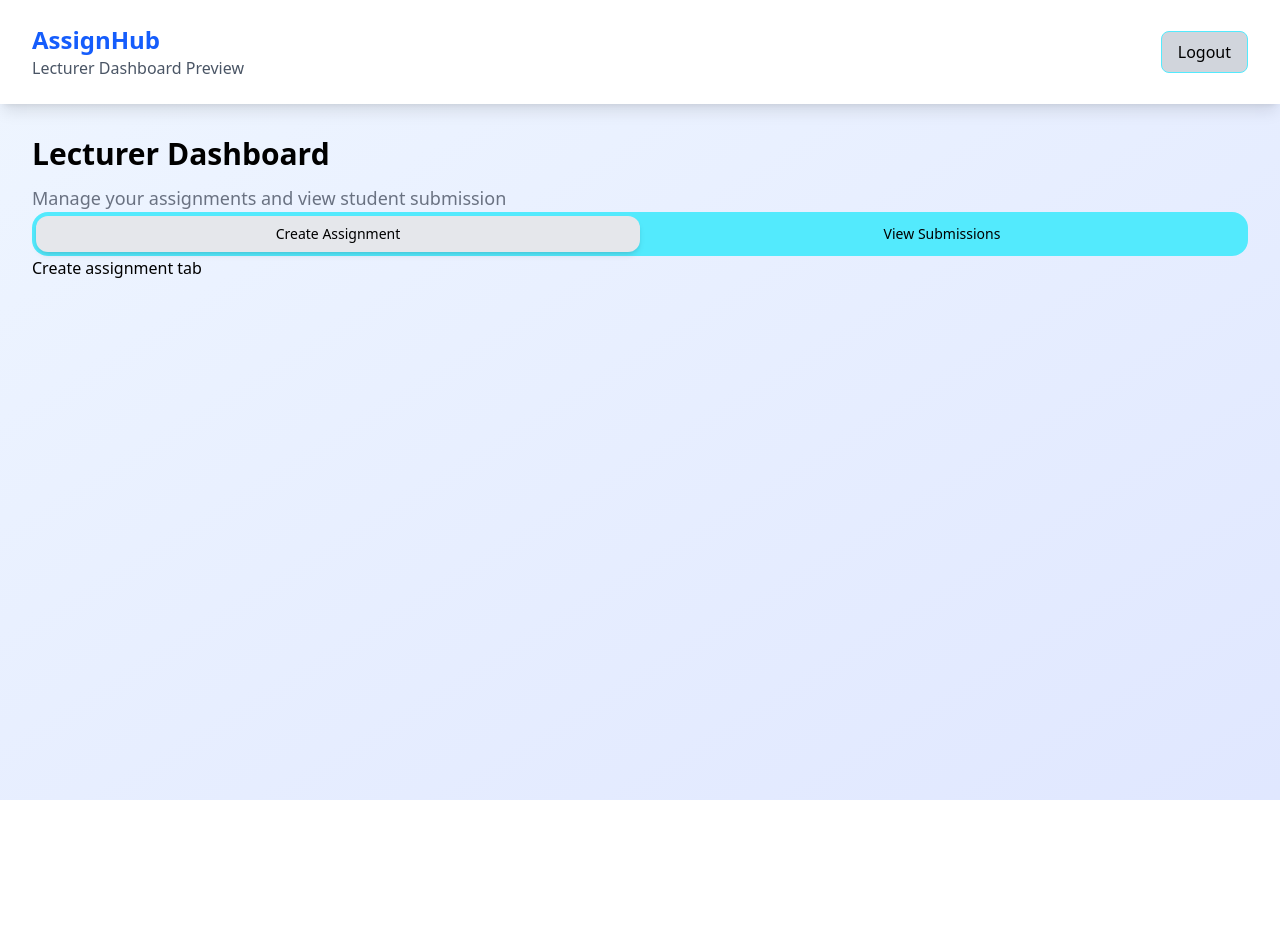
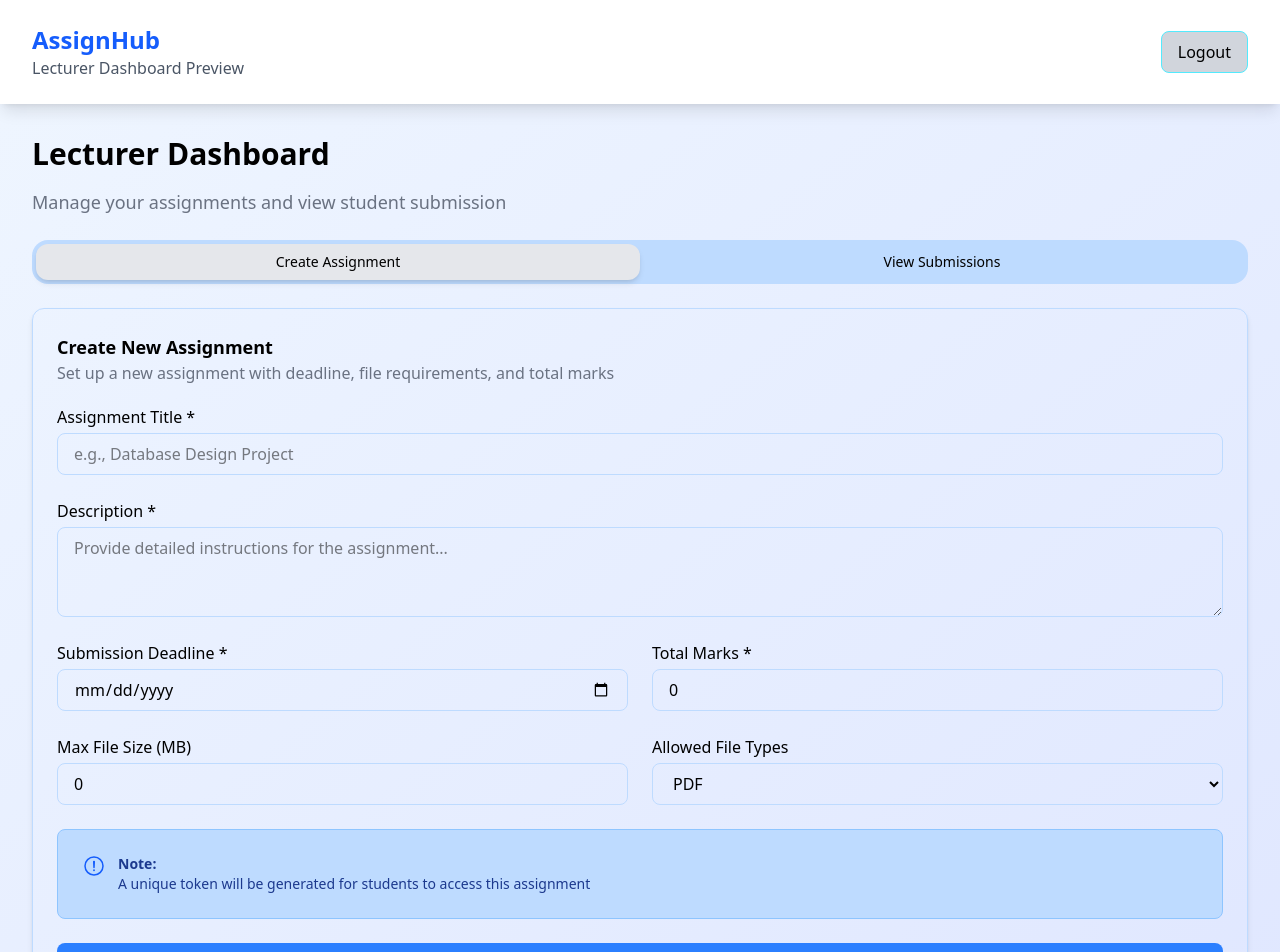
Before and after one commit to TaslimYusuf2210/assignHub, a Next.js app: page /lecturerDashboard in a window 1280 px wide. Shown: the top 952 px of the page. Before the commit the page ends 800 px from the top, so only its background shows below. Built offline with nearby package versions, Linux system fonts and the light colour scheme.

Commit message:
create assignment tab

```diff
--- a/app/globals.css
+++ b/app/globals.css
@@ -1,5 +1,5 @@
 @import "tailwindcss";
 
 .input-glow {
-  @apply focus:outline-cyan-500 focus:ring-2 focus:ring-cyan-200 focus:outline-none focus:border-2
+  @apply focus:outline-blue-200 focus:ring-2 focus:ring-blue-200 focus:outline-none focus:border-2
 }
--- a/app/layout.js
+++ b/app/layout.js
@@ -4,7 +4,7 @@ export default function RootLayout({ children }) {
   return (
     <html lang="en">
       <body
-        className={`bg-gradient-to-br from-blue-50 to-indigo-100`}
+        className={`bg-gradient-to-br from-blue-50 to-indigo-100 max-w-7xl mx-auto`}
       >
         {children}
       </body>
--- a/app/lecturerDashboard/page.js
+++ b/app/lecturerDashboard/page.js
@@ -3,23 +3,28 @@
 import Navbar from "@/components/navbar";
 import { useState } from "react";
 import ToggleTabs from "@/components/toggleTabs";
+import CreateAssignment from "@/components/createAssignment";
 
 function LecturerDashboard() {
     const [tab, setTab] = useState("Create Assignment")
     return (
         <div className="min-h-screen ">
             <Navbar/>
-            <div className="p-8">
+            <div className="p-8 space-y-4">
                 <h3 className="font-bold text-3xl">Lecturer Dashboard</h3>
-                <p className="text-gray-500 mt-3 text-lg">Manage your assignments and view student submission</p>
-                <ToggleTabs
-                tabdata={["Create Assignment", "View Submissions"]}
-                onChange={(arg) => setTab(arg)}
-                />
+                <p className="text-gray-500 text-lg">Manage your assignments and view student submission</p>
+                <div className="py-2">
+                    <ToggleTabs
+                    tabdata={["Create Assignment", "View Submissions"]}
+                    onChange={(arg) => setTab(arg)}
+                    />
+                </div>
 
                 <div>
                     {tab === "Create Assignment" ? (
-                        <div>Create assignment tab</div>
+                        <div>
+                            <CreateAssignment/>
+                        </div>
                     ) : (
                         <div>View Submissions tab</div>
                     )
--- /dev/null
+++ b/components/createAssignment.js
@@ -0,0 +1,155 @@
+"use client"
+import { useForm } from "react-hook-form";
+import * as yup from "yup";
+import { yupResolver } from "@hookform/resolvers/yup";
+import { IoAlertCircleOutline } from "react-icons/io5";
+
+function CreateAssignment() {
+  const schema = yup.object().shape({
+      assignmentTitle: yup
+          .string()
+          .required("Please enter your email"),
+      description: yup
+          .string()
+          .required("Password is required")
+          .min(10, "Description must be at least 10 characters long"),
+      submissionDeadline: yup
+          .date()
+          .required("Please select a valid date"),
+      totalMarks: yup
+          .number()
+          .required("Total Marks is required")
+          .min(1, "Total Marks can't be 0"),
+      maxFileSize: yup
+          .number()
+          .required("Please input Max File Size")
+          .min(1, "File size can't be 0MB"),
+      allowedFileTypes: yup
+          .string()
+          .required("Please select a file type category")
+          .oneOf(["PDF"], "Invalid category")
+      });
+
+      const {
+      register,
+      handleSubmit,
+      formState: { errors },
+      } = useForm({
+          resolver: yupResolver(schema),
+      });
+
+      async function submitForm(data) {
+        console.log(data);
+
+      }
+  return (
+    <div className="border border-blue-200 p-6 rounded-xl shadow-md">
+      <header className="font-bold text-lg">Create New Assignment</header>
+      <p className="text-gray-500 mb-5">
+        Set up a new assignment with deadline, file requirements, and total
+        marks
+      </p>
+      <form onSubmit={handleSubmit(submitForm)} className="space-y-6">
+        <div className="flex flex-col gap-1">
+          <label className="font-medium">Assignment Title *</label>
+          <input
+            {...register("assignmentTitle")}
+            placeholder="e.g., Database Design Project"
+            type="text"
+            className="py-2 px-4 border border-blue-200 rounded-lg"
+          />
+          {errors.assignmentTitle && (
+                    <p className="text-sm text-red-500 font-light">
+                        {errors.assignmentTitle.message}
+                    </p>
+                    )}
+        </div>
+        <div className="flex flex-col gap-1">
+          <label className="font-medium">Description *</label>
+          <textarea
+            {...register("description")}
+            placeholder="Provide detailed instructions for the assignment..."
+            type="text"
+            className="py-2 px-4 border border-blue-200 rounded-lg"
+            rows="3"
+          />
+          {errors.description && (
+                    <p className="text-sm text-red-500 font-light">
+                        {errors.description.message}
+                    </p>
+                    )}
+        </div>
+        <div className="grid grid-cols-2 gap-6">
+          <div className="flex flex-col gap-1">
+            <label className="font-medium">Submission Deadline *</label>
+            <input
+              {...register("submissionDeadline")}
+              type="date"
+              className="py-2 px-4 border border-blue-200 rounded-lg"
+            />
+            {errors.submissionDeadline && (
+                    <p className="text-sm text-red-500 font-light">
+                        {errors.submissionDeadline.message}
+                    </p>
+                    )}
+          </div>
+          <div className="flex flex-col gap-1">
+            <label className="font-medium">Total Marks *</label>
+            <input
+              {...register("totalMarks")}
+              defaultValue={0}
+              type="number"
+              className="py-2 px-4 border border-blue-200 rounded-lg"
+            />
+            {errors.totalMarks && (
+                    <p className="text-sm text-red-500 font-light">
+                        {errors.totalMarks.message}
+                    </p>
+                    )}
+          </div>
+          <div className="flex flex-col gap-1">
+            <label className="font-medium">Max File Size (MB)</label>
+            <input
+              {...register("maxFileSize")}
+              defaultValue={0}
+              type="number"
+              className="py-2 px-4 border border-blue-200 rounded-lg"
+            />
+            {errors.maxFileSize && (
+                    <p className="text-sm text-red-500 font-light">
+                        {errors.maxFileSize.message}
+                    </p>
+                    )}
+          </div>
+          <div className="flex flex-col gap-1">
+            <label className="font-medium">Allowed File Types</label>
+            <select
+            {...register("allowedFileTypes")}
+            defaultValue=""
+            className="py-2 px-4 border border-blue-200 rounded-lg"
+            >
+                <option value="PDF">PDF</option>
+            </select>
+            {errors.allowedFileTypes && (
+                    <p className="text-sm text-red-500 font-light">
+                        {errors.allowedFileTypes.message}
+                    </p>
+                    )}
+          </div>
+        </div>
+        <div className="bg-blue-200 flex gap-3 border border-blue-300 rounded-lg p-6">
+            <span><IoAlertCircleOutline className="text-2xl text-blue-600"/></span>
+            <div className="text-blue-900 text-sm">
+                <p className="font-bold">Note:</p>
+                <p className="">
+                A unique token will be generated for students to access this assignment
+                </p>
+            </div>
+        </div>
+        <button type="submit" className="text-white py-2 bg-blue-500 hover:bg-blue-600 font-medium w-full rounded-lg">Create Assignment</button>
+      </form>
+    </div>
+  );
+}
+
+export default CreateAssignment;
--- a/components/lecturerAuthForm.js
+++ b/components/lecturerAuthForm.js
@@ -33,7 +33,7 @@ function LecturerAuthForm() {
                     {...register("email")}
                     placeholder="lecturer@university.edu"
                     type="email"
-                    className="px-4 py-2 border input-glow border-cyan-300 rounded-lg"/>
+                    className="px-4 py-2 border input-glow border-blue-200 rounded-lg"/>
                     {errors.email && (
                     <p className="text-sm text-red-500 font-light">
                         {errors.email.message}
@@ -46,7 +46,7 @@ function LecturerAuthForm() {
                     {...register("password")}
                     placeholder="••••••••"
                     type="password"
-                    className="px-4 py-2 border input-glow border-cyan-300 rounded-lg"/>
+                    className="px-4 py-2 border input-glow border-blue-200 rounded-lg"/>
                     {errors.password && (
                     <p className="text-sm text-red-500 font-light">
                         {errors.password.message}
--- a/components/studentAuthForm.js
+++ b/components/studentAuthForm.js
@@ -31,7 +31,7 @@ function StudentAuthForm() {
                     {...register("email")}
                     placeholder="student@university.edu"
                     type="email"
-                    className="px-4 py-2 border input-glow border-cyan-300 rounded-lg"/>
+                    className="px-4 py-2 border input-glow border-blue-200 rounded-lg"/>
                     {errors.email && (
                     <p className="text-sm text-red-500 font-light">
                         {errors.email.message}
@@ -44,7 +44,7 @@ function StudentAuthForm() {
                     {...register("password")}
                     placeholder="••••••••"
                     type="password"
-                    className="px-4 py-2 border input-glow border-cyan-300 rounded-lg"/>
+                    className="px-4 py-2 border input-glow border-blue-200 rounded-lg"/>
                     {errors.password && (
                     <p className="text-sm text-red-500 font-light">
                         {errors.password.message}
--- a/components/toggleTabs.js
+++ b/components/toggleTabs.js
@@ -10,7 +10,7 @@ function ToggleTabs({tabdata, onChange, defaultTab}) {
         if(onChange) onChange(tab)
     }
     return (
-        <div className="bg-cyan-300 rounded-2xl flex p-1 w-full">
+        <div className="bg-blue-200 rounded-2xl flex p-1 w-full">
             {tabdata.map((tab) => (
                 <button
                 key={tab}
--- /dev/null
+++ b/components/viewSubmissions.js
@@ -0,0 +1,9 @@
+function ViewSubmissions() {
+    return (
+        <div>
+
+        </div>
+     );
+}
+
+export default ViewSubmissions;
--- a/package.json
+++ b/package.json
@@ -13,6 +13,7 @@
     "react": "19.1.0",
     "react-dom": "19.1.0",
     "react-hook-form": "^7.65.0",
+    "react-icons": "^5.5.0",
     "yup": "^1.7.1"
   },
   "devDependencies": {
```
Also changed, not shown: 1 other file (tests, documents, lock files or other folders).
